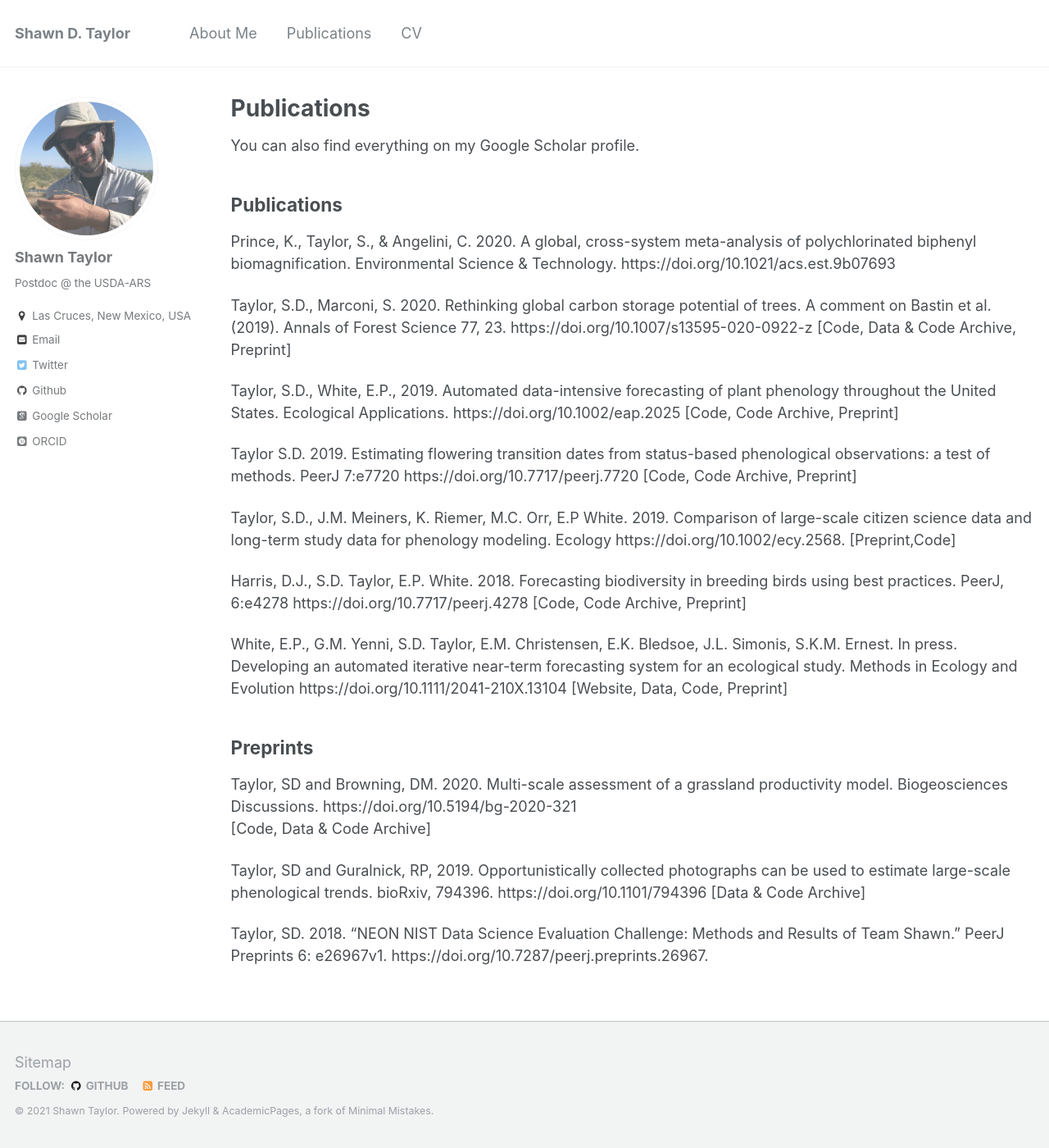
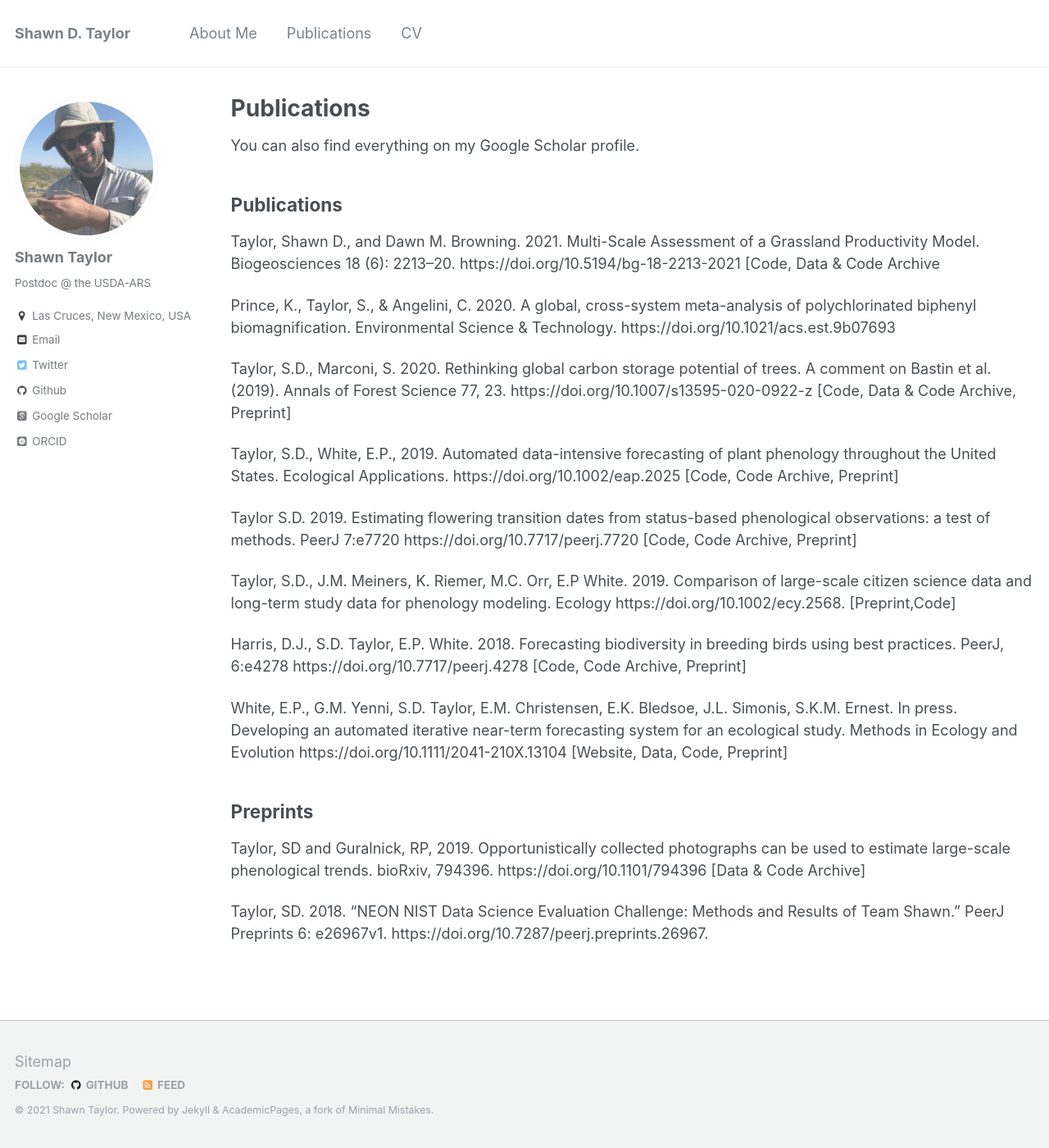
Before and after one commit to sdtaylor/sdtaylor.github.io, a Jekyll site: the page built from _pages/publications.md, in a window 1280 px wide and 1400 px high. Shown: the whole window at 82% size. Built offline with Jekyll 4.4.1, drawn with Linux system fonts in a browser that asks for light colours; some web fonts are replaced.

Commit message:
new paper

```diff
--- a/_pages/publications.md
+++ b/_pages/publications.md
@@ -9,6 +9,10 @@ You can also find everything on my [Google Scholar profile](https://scholar.goog
 
 
 ## Publications
+
+Taylor, Shawn D., and Dawn M. Browning. 2021. Multi-Scale Assessment of a Grassland Productivity Model. Biogeosciences 18 (6): 2213–20. [https://doi.org/10.5194/bg-18-2213-2021](https://doi.org/10.5194/bg-18-2213-2021)
+[[Code](https://github.com/sdtaylor/PhenograssReplication),
+[Data & Code Archive](https://doi.org/10.5281/zenodo.3897319)
 
 Prince, K., Taylor, S., & Angelini, C. 2020. A global, cross-system meta-analysis of polychlorinated biphenyl biomagnification. Environmental Science & Technology. [https://doi.org/10.1021/acs.est.9b07693](https://doi.org/10.1021/acs.est.9b07693)
 
@@ -41,10 +45,6 @@ White, E.P., G.M. Yenni, S.D. Taylor, E.M. Christensen, E.K. Bledsoe, J.L. Simon
 
 ## Preprints
 
-Taylor, SD and Browning, DM. 2020. Multi-scale assessment of a grassland productivity model. Biogeosciences Discussions. [https://doi.org/10.5194/bg-2020-321](https://doi.org/10.5194/bg-2020-321)
-[[Code](https://github.com/sdtaylor/PhenograssReplication),
-[Data & Code Archive](https://doi.org/10.5281/zenodo.3897319)]
-
 Taylor, SD and Guralnick, RP, 2019. Opportunistically collected photographs can be used to estimate large-scale phenological trends. bioRxiv, 794396. [https://doi.org/10.1101/794396](https://doi.org/10.1101/794396)
 [[Data & Code Archive](https://doi.org/10.5281/zenodo.3473015)]
 
```
